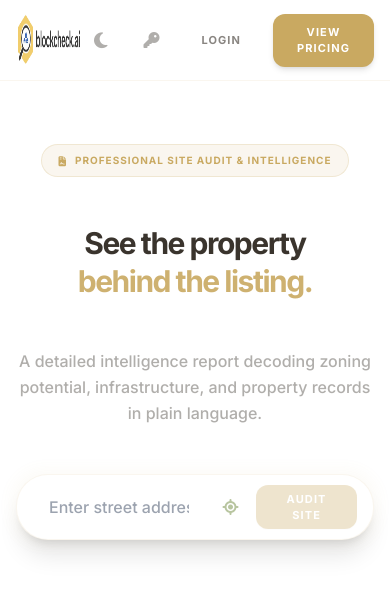
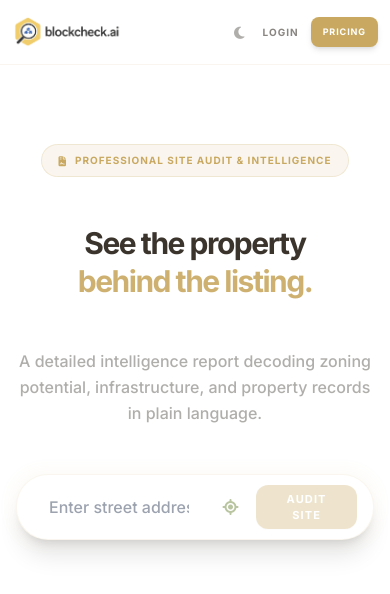
Before and after one commit to designdagency-collab/propwise-production, a React (Vite) app: page / in a window 390 px wide. Shown: the top 594 px of the page. Built offline with nearby package versions, Linux system fonts and the light colour scheme; no server answers.

Commit message:
Fix mobile navbar proportions
- Smaller logo on mobile (h-8 vs h-14)
- Reduced header height on mobile (h-16 vs h-20)
- Smaller spacing between elements
- Hide API key button on mobile
- Smaller buttons and badges on mobile
- Responsive text sizing throughout

```diff
--- a/components/Navbar.tsx
+++ b/components/Navbar.tsx
@@ -75,38 +75,43 @@ const Navbar: React.FC<NavbarProps> = ({
         borderColor: 'var(--border-color)'
       }}
     >
-      <div className="max-w-7xl mx-auto px-4 sm:px-6 lg:px-8">
-        <div className="flex justify-between items-center h-20">
+      <div className="max-w-7xl mx-auto px-3 sm:px-6 lg:px-8">
+        <div className="flex justify-between items-center h-16 sm:h-20">
+          {/* Logo - smaller on mobile */}
           <button
             onClick={onHome}
-            className="flex items-center gap-2 hover:opacity-80 transition-opacity focus:outline-none group"
+            className="flex items-center gap-2 hover:opacity-80 transition-opacity focus:outline-none group flex-shrink-0"
           >
             <img
               src="/blockcheck.ai-main.png"
               alt="blockcheck.ai"
-              className="h-14 sm:h-16 w-auto transition-transform group-active:scale-95"
+              className="h-8 sm:h-12 md:h-14 w-auto transition-transform group-active:scale-95"
             />
           </button>
-          <div className="flex items-center space-x-4">
+
+          <div className="flex items-center space-x-1 sm:space-x-3">
             {/* Theme Toggle */}
             <button
               onClick={onToggleTheme}
               title={isDarkMode ? 'Switch to Light Mode' : 'Switch to Dark Mode'}
-              className="p-2.5 transition-colors rounded-xl"
+              className="p-1.5 sm:p-2.5 transition-colors rounded-xl"
               style={{ color: 'var(--text-muted)' }}
             >
-              <i className={`fa-solid ${isDarkMode ? 'fa-sun' : 'fa-moon'} text-lg`}></i>
+              <i className={`fa-solid ${isDarkMode ? 'fa-sun' : 'fa-moon'} text-sm sm:text-lg`}></i>
             </button>
 
+            {/* API Key - hidden on mobile */}
             <button
               onClick={handleSelectKey}
               title="API Key Settings"
-              className="p-2.5 transition-colors rounded-xl"
+              className="hidden sm:flex p-2.5 transition-colors rounded-xl"
               style={{ color: 'var(--text-muted)' }}
             >
               <i className="fa-solid fa-key"></i>
             </button>
-            <div className="hidden md:flex items-center space-x-6 border-r pr-6" style={{ borderColor: 'var(--border-color)' }}>
+
+            {/* Tier badge - hidden on mobile */}
+            <div className="hidden lg:flex items-center space-x-6 border-r pr-6" style={{ borderColor: 'var(--border-color)' }}>
                <span className="text-[10px] font-bold uppercase tracking-widest" style={{ color: 'var(--text-muted)' }}>
                  Tier: <span className={plan === 'FREE' ? 'opacity-60' : 'text-[#C9A961]'}>
                    {plan === 'FREE' ? 'Standard Access' : plan === 'BUYER_PACK' ? 'Buyer Pack' : 'Propwise Monitor'}
@@ -116,28 +121,28 @@ const Navbar: React.FC<NavbarProps> = ({
 
             {/* Login/Logout Button */}
             {isLoggedIn ? (
-              <div className="flex items-center gap-3">
+              <div className="flex items-center gap-1 sm:gap-3">
                 {/* Avatar circle with initial */}
-                <div className="w-9 h-9 rounded-full flex items-center justify-center border" style={{ backgroundColor: 'var(--accent-gold-light)', borderColor: 'var(--border-input)' }}>
-                  <span className="text-sm font-bold text-[#C9A961]">{getInitials()}</span>
+                <div className="w-7 h-7 sm:w-9 sm:h-9 rounded-full flex items-center justify-center border" style={{ backgroundColor: 'var(--accent-gold-light)', borderColor: 'var(--border-input)' }}>
+                  <span className="text-xs sm:text-sm font-bold text-[#C9A961]">{getInitials()}</span>
                 </div>
-                {/* Display name */}
-                <span className="hidden sm:inline text-sm font-semibold" style={{ color: 'var(--text-primary)' }}>
+                {/* Display name - hidden on mobile */}
+                <span className="hidden md:inline text-sm font-semibold" style={{ color: 'var(--text-primary)' }}>
                   {getDisplayName()}
                 </span>
                 <button
                   onClick={onLogout}
-                  className="p-2.5 hover:text-red-500 transition-colors rounded-xl"
+                  className="p-1.5 sm:p-2.5 hover:text-red-500 transition-colors rounded-xl"
                   style={{ color: 'var(--text-muted)' }}
                   title="Logout"
                 >
-                  <i className="fa-solid fa-right-from-bracket"></i>
+                  <i className="fa-solid fa-right-from-bracket text-sm sm:text-base"></i>
                 </button>
               </div>
             ) : (
               <button
                 onClick={onLogin}
-                className="px-4 py-2 hover:text-[#C9A961] text-[11px] font-bold uppercase tracking-widest transition-colors"
+                className="px-2 sm:px-4 py-1.5 sm:py-2 hover:text-[#C9A961] text-[10px] sm:text-[11px] font-bold uppercase tracking-widest transition-colors"
                 style={{ color: 'var(--text-secondary)' }}
               >
                 Login
@@ -147,14 +152,15 @@ const Navbar: React.FC<NavbarProps> = ({
             {plan === 'FREE' ? (
               <button
                 onClick={onUpgrade}
-                className="px-6 py-2.5 bg-[#C9A961] text-white text-[11px] font-bold uppercase tracking-widest rounded-xl hover:bg-[#3A342D] transition-all shadow-md active:scale-95"
+                className="px-3 sm:px-6 py-2 sm:py-2.5 bg-[#C9A961] text-white text-[9px] sm:text-[11px] font-bold uppercase tracking-widest rounded-lg sm:rounded-xl hover:bg-[#3A342D] transition-all shadow-md active:scale-95"
               >
-                View Pricing
+                <span className="hidden sm:inline">View Pricing</span>
+                <span className="sm:hidden">Pricing</span>
               </button>
             ) : (
-              <div className="flex items-center gap-2 px-4 py-2 rounded-xl text-[10px] font-bold uppercase tracking-widest border" style={{ backgroundColor: 'var(--accent-gold-light)', borderColor: 'var(--border-input)', color: 'var(--text-primary)' }}>
-                <i className="fa-solid fa-crown text-[#C9A961]"></i>
-                Premium
+              <div className="flex items-center gap-1 sm:gap-2 px-2 sm:px-4 py-1.5 sm:py-2 rounded-lg sm:rounded-xl text-[9px] sm:text-[10px] font-bold uppercase tracking-widest border" style={{ backgroundColor: 'var(--accent-gold-light)', borderColor: 'var(--border-input)', color: 'var(--text-primary)' }}>
+                <i className="fa-solid fa-crown text-[#C9A961] text-[10px] sm:text-xs"></i>
+                <span className="hidden min-[400px]:inline">Premium</span>
               </div>
             )}
           </div>
```
